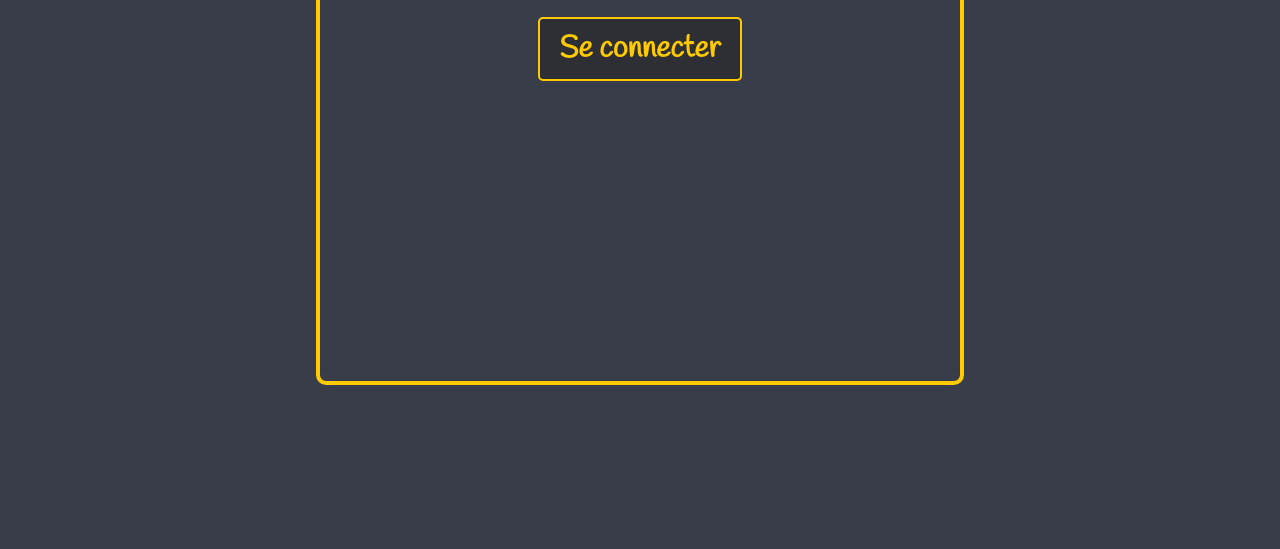
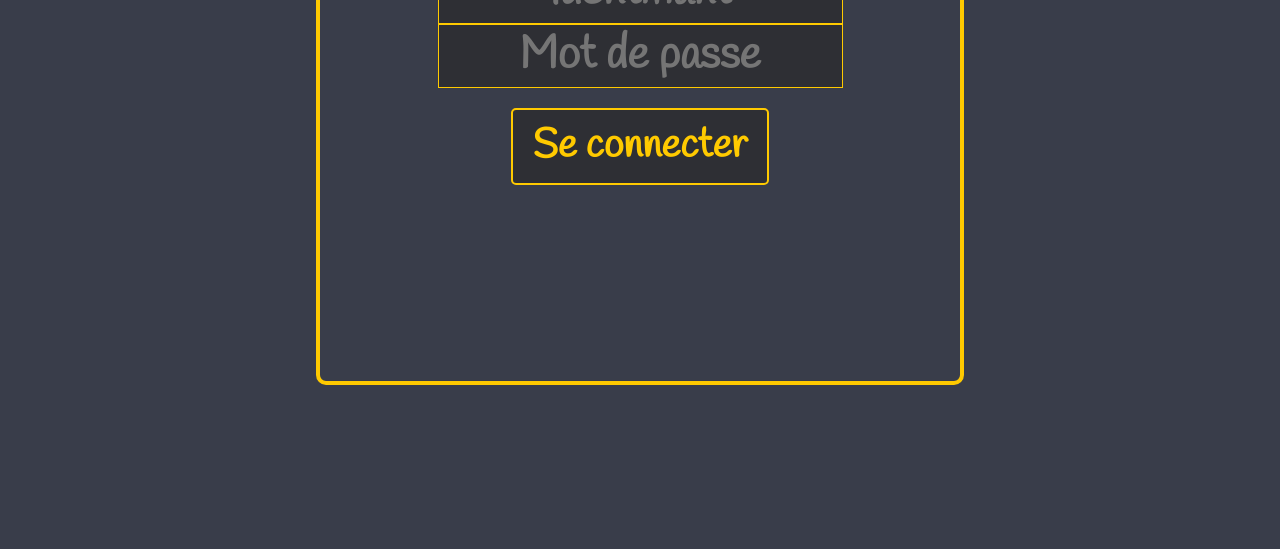
Before and after one commit to mathieufsl/test_allo, a plain HTML site: page index.html in a window 1280 px wide. Shown: the part 251-800 px from the top of the page. Drawn offline with Linux system fonts and the light colour scheme; files whose address does not match are found by name; a web font is replaced by a local one.

Commit message:
Update login.css

```diff
--- a/login.css
+++ b/login.css
@@ -76,7 +76,7 @@ form input[type="text"], form input[type="password"] {
     text-align: center;
     font-family: 'Handlee', cursive;
     font-weight: bold;
-    font-size: 25px;
+    font-size: 45px;
     /*border: none; /* Supprimer les bordures des champs de texte */
     border: 1px solid #ffca00; /* Ajouter une bordure jaune en bas des champs de texte */
 }
@@ -91,7 +91,7 @@ form input[type="text"], form input[type="password"] {
     border: 2px solid #ffca00;
     border-radius: 5px;
     padding: 10px 20px;
-    font-size: 30px;
+    font-size: 40px;
     cursor: pointer;
     font-family: 'Handlee', cursive;
     font-weight: bold;
```
